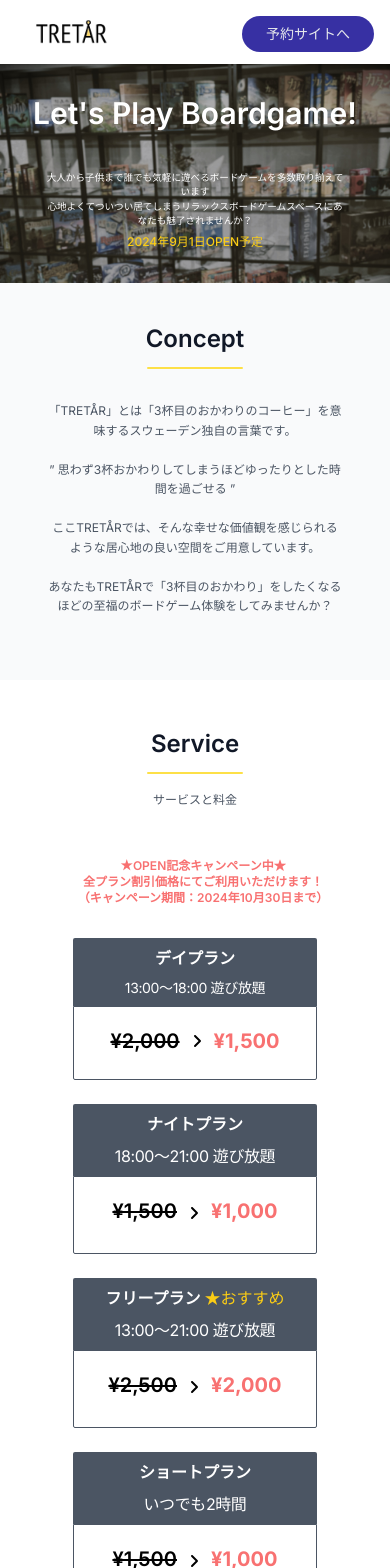
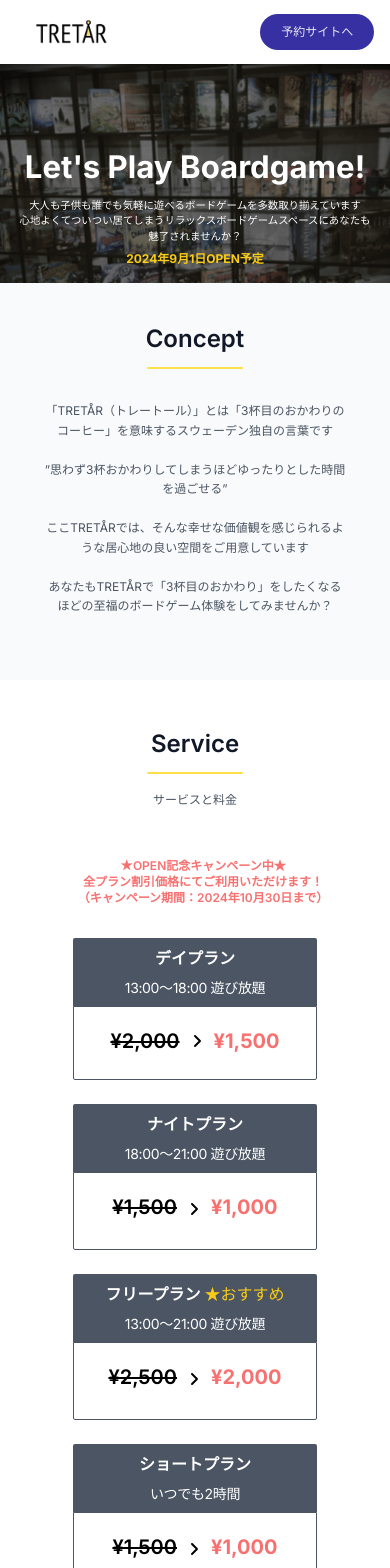
Before and after one commit to merrr224/tretar-official-website, a Next.js app: page / in a window 390 px wide. Shown: the top 1568 px of the page. Built offline with nearby package versions, Linux system fonts and the light colour scheme.

Commit message:
fix:TOP部分のスマホ表示含むUIを改善

```diff
--- a/src/app/page.tsx
+++ b/src/app/page.tsx
@@ -13,7 +13,7 @@ export default function Home() {
   return (
     <div className="bg-gray-100">
       <header className="z-50 p-4 w-full bg-white shadow text-gray-700 fixed">
-        <div className="container flex justify-between h-8 xs:h-10 sm:h-14 mx-auto">
+        <div className="container flex justify-between items-center h-8 xs:h-10 sm:h-14 mx-auto">
           <a rel="noopener noreferrer" href="#" aria-label="Back to homepage" className="flex items-center p-2">
 
             <Link href="/" className="flex">
@@ -43,8 +43,8 @@ export default function Home() {
               <a rel="noopener noreferrer" href="#contact" className="flex items-center px-4 -mb-1 border-b-2 border-transparent hover:text-yellow-400 hover:border-yellow-400">Contact</a>
             </li>
           </ul>
-          <div className="items-center flex-shrink-0 lg:flex">
-            <button className="self-center px-6 xs:px-7 sm:px-8 py-2 sm:py-3 text-sm xs:text-base lg:text-lg font-medium rounded-full bg-indigo-800 text-gray-200 hover:bg-indigo-600">
+          <div className="flex-shrink-0 lg:flex">
+            <button className="self-center px-[1.3rem] xs:px-6 sm:px-8 xl:px-10 py-[0.60rem] sm:py-3 text-xs xs:text-sm md:text-base xl:text-lg font-medium rounded-full bg-indigo-800 text-gray-200 hover:bg-indigo-600">
               <Link href="https://select-type.com/rsv/?id=FTVX8LZK96s&c_id=314993" target="_blank">予約サイトへ</Link></button>
           </div>
         </div>
@@ -54,20 +54,23 @@ export default function Home() {
       <main className='pt-16 sm:pt-20'>
 
         {/* Hero Section */}
-        <section className="grid items-center justify-center aspect-[16/9] bg-cover bg-[url('/bg-img/top-bg.jpg')] ">
+        {/* grid text-center place-items-center  */}
+        <section className="flex flex-col justify-center text-center gap-[0.4rem] xs:gap-3 sm:gap-6 md:gap-10 lg:gap-14 xl:gap-20 pt-16 xs:pt-[4.8rem] sm:pt-28 md:pt-36 lg:pt-44 xl:pt-56 aspect-[16/9] bg-cover bg-[url('/bg-img/top-bg.jpg')]">
+        {/* Overlay */}
+        <div className="absolute inset-0 aspect-[16/9] mt-16 sm:mt-20 bg-black opacity-35"></div>
           <FadeInBottom>
-            <div className="text-center">
               {/* Content */}
-              <h1 className="mx-2 text-white text-3xl xs:text-4xl md:text-6xl lg:text-8xl font-semibold xs:font-bold sm:font-extrabold pb-10">
+              <div className="relative z-10 text-white text-[1.95rem] xs:text-4xl sm:text-5xl md:text-6xl lg:text-7xl xl:text-8xl font-bold md:font-extrabold lg:black">
                 Let&#39;s Play Boardgame!
-              </h1>
+              </div>
 
-              <p className="mx-11 xs:mx-14 text-white text-[0.6rem] xs:text-xs sm:text-base lg:text-lg sm:font-normal font-light">
-                大人から子供まで誰でも気軽に遊べるボードゲームを多数取り揃えています<br />
-                心地よくてついつい居てしまうリラックスボードゲームスペースにあなたも魅了されませんか？<br />
-              </p>
-              <span className="font-medium text-xs xs:text-sm sm:text-lg text-yellow-400">2024年9月1日OPEN予定</span>
-            </div>
+              {/* mx-11 xs:mx-14  text-[0.6rem]*/}
+              <div className="relative z-10 mx-4 xs:mt-1 text-white text-[0.65rem] xs:text-xs sm:txt-sm md:text-base lg:text-lg xl:text-xl font-medium sm:font-semibold">
+                大人も子供も誰でも気軽に遊べるボードゲームを多数取り揃えています<br />
+                心地よくてついつい居てしまうリラックスボードゲームスペースにあなたも魅了されませんか？
+              </div>
+              <div className="relative z-10 font-bold text-xs xs:text-sm sm:text-lg lg:text-xl xl:text-2xl text-yellow-400">2024年9月1日OPEN予定</div>
+
           </FadeInBottom>
         </section>
         {/* End Hero Section */}
@@ -87,12 +90,12 @@ export default function Home() {
                 <span className="w-24 xs:w-28 md:w-36 lg:w-40 h-[2px] mb-4 mt-1 xs:mt-4 md:mt-5 rounded-full bg-yellow-300 mx-auto"></span>
               </FadeInBottom>
               <FadeInBottom>
-                <p className="mt-4 mx-12 xs:mx-14 sm:mx-24 lg:mx-auto leading-relaxed text-xs xs:text-sm sm:text-base text-gray-600">
-                  「TRETÅR」とは「3杯目のおかわりのコーヒー」を意味するスウェーデン独自の言葉です。
+                <p className="mt-4 mx-11 xs:mx-12 sm:mx-18 lg:mx-auto leading-relaxed text-xs xs:text-sm sm:text-base text-gray-600">
+                  「TRETÅR（トレートール）」とは「3杯目のおかわりのコーヒー」を意味するスウェーデン独自の言葉です
                   <br /><br />
-                  ” 思わず3杯おかわりしてしまうほどゆったりとした時間を過ごせる  ”
+                  ”思わず3杯おかわりしてしまうほどゆったりとした時間を過ごせる”
                   <br /><br />
-                  ここTRETÅRでは、そんな幸せな価値観を感じられるような居心地の良い空間をご用意しています。
+                  ここTRETÅRでは、そんな幸せな価値観を感じられるような居心地の良い空間をご用意しています
                   <br /><br />
                   あなたもTRETÅRで「3杯目のおかわり」をしたくなるほどの至福のボードゲーム体験をしてみませんか？
                 </p>
@@ -143,7 +146,7 @@ export default function Home() {
                   <div className="w-full md:w-1/2 xl:w-1/4 px-px sm:px-4 xl:px-2 mb-6 xs:mb-8 xl:mb-0">
                     <div className="bg-gray-600 text-white text-center rounded-t-sm">
                       <div className="py-2 text-base sm:text-lg md:text-xl xl:text-2xl font-semibold">ナイトプラン</div>
-                      <div className="pb-2 text-base lg:text-lg tracking-tight">18:00〜21:00 遊び放題</div>
+                      <div className="pb-2 text-sm sm:text-base xl:text-lg tracking-tight">18:00〜21:00 遊び放題</div>
                     </div>
                     <div className="inline-flex w-full justify-center bg-white text-black py-5 xs:py-6 border rounded-b-sm border-gray-600">
                       <span className="text-xl sm:text-2xl font-semibold line-through">¥1,500</span>
@@ -160,7 +163,7 @@ export default function Home() {
                         <span className="text-base sm:text-lg md:text-xl xl:text-2xl font-semibold">フリープラン</span>
                         <span className="ml-1 text-base font-medium text-yellow-400">★おすすめ</span>
                       </div>
-                      <div className="pb-2 text-base lg:text-lg tracking-tight">13:00〜21:00 遊び放題</div>
+                      <div className="pb-2 text-sm sm:text-base xl:text-lg tracking-tight">13:00〜21:00 遊び放題</div>
                     </div>
                     <div className="inline-flex w-full justify-center bg-white text-black py-5 xs:py-6 border rounded-b-sm border-gray-600">
                       <span className="text-xl sm:text-2xl font-semibold line-through">¥2,500</span>
@@ -174,7 +177,7 @@ export default function Home() {
                   <div className="w-full md:w-1/2 xl:w-1/4 px-px sm:px-4 xl:px-2 mb-6 xs:mb-8 xl:mb-0">
                     <div className="bg-gray-600 text-white text-center rounded-t-sm">
                       <div className="py-2 text-base sm:text-lg md:text-xl xl:text-2xl font-semibold">ショートプラン</div>
-                      <div className="pb-2 text-base lg:text-lg tracking-tight">いつでも2時間</div>
+                      <div className="pb-2 text-sm sm:text-base xl:text-lg tracking-tight">いつでも2時間</div>
                     </div>
                     <div className="inline-flex w-full justify-center bg-white text-black py-5 xs:py-6 border rounded-b-sm border-gray-600">
                       <span className="text-xl sm:text-2xl font-semibold line-through">¥1,500</span>
@@ -286,7 +289,7 @@ export default function Home() {
                       <li className='font-semibold'>営業時間</li>
                       <li>土曜／日曜／祝日　13:00～21:00</li>
                     </ul>
-                    <ul className="list-none pl-5 md:pl-1 text-sm xs:text-base lg:text-xl py-12">
+                    <ul className="list-none pl-5 md:pl-1 text-sm xs:text-base lg:text-xl py-8 xs:py-10 sm:py-12">
                       <li className='font-semibold'>住所</li>
                       <li>東京都台東区東上野４丁目１０−８　川崎ビル２階</li>
                     </ul>
@@ -318,33 +321,33 @@ export default function Home() {
                 <span className="w-24 xs:w-28 md:w-36 lg:w-40 h-[2px] mb-4 mt-1 xs:mt-4 md:mt-5 rounded-full bg-yellow-300 mx-auto"></span>
                 <p className="mx-auto leading-relaxed text-xs xs:text-sm md:text-base text-gray-600">よくある質問</p>
 
-                <div className="container flex flex-col justify-center text-left ml-4 px-0 lg:px-4 pt-8 pb-0 lg:pb-8 mx-auto text-gray-900">
+                <div className="container flex flex-col justify-center text-left px-0 lg:px-4 pt-8 pb-0 lg:pb-8 mx-auto text-gray-900">
                   <div className="space-y-4 text-xs xs:text-sm lg:text-base">
                     <details className="w-full border rounded-lg bg-white">
                       <summary className="px-4 py-6 focus:outline-none focus-visible:ri">ボードゲームは初心者なのですが、大丈夫ですか？</summary>
-                      <p className="px-4 py-6 pt-0 ml-4 -mt-4 font-semibold text-gray-900">
+                      <p className="px-4 py-6 pt-0 ml-3 -mt-2 font-semibold text-gray-900">
                         大丈夫です！初心者にもおすすめのボードゲームを多数ご用意しております！</p>
                     </details>
                     <details className="w-full border rounded-lg bg-white">
                       <summary className="px-4 py-6 focus:outline-none focus-visible:ri">ボードゲームを持ち込んでもいいですか？</summary>
-                      <p className="px-4 py-6 pt-0 ml-4 -mt-4 font-semibold text-gray-900">
+                      <p className="px-4 py-6 pt-0 ml-3 -mt-2 font-semibold text-gray-900">
                         持ち込みもOKです。 ただし、ギャンブルをイメージさせるような麻雀・ポーカートランプなどはご遠慮いただいております。あらかじめご了承ください。
                       </p>
                     </details>
                     <details className="w-full border rounded-lg bg-white">
                       <summary className="px-4 py-6 focus:outline-none focus-visible:ri">飲食物の持ち込みルールはありますか？</summary>
-                      <p className="px-4 py-6 pt-0 ml-4 -mt-4 font-semibold text-gray-900">
+                      <p className="px-4 py-6 pt-0 ml-3 -mt-2 font-semibold text-gray-900">
                         お菓子や飲み物の持ち込みはOKです。ただしアルコール類やボードゲームが汚れやすい食べ物の持ち込みは禁止です。また、ゴミは各自でお持ち帰りいただきますようお願いいたします。</p>
                     </details>
                     <details className="w-full border rounded-lg bg-white">
                       <summary className="px-4 py-6 focus:outline-none focus-visible:ri">料金の支払方法は？</summary>
-                      <p className="px-4 py-6 pt-0 ml-4 -mt-4 font-semibold text-gray-900">
+                      <p className="px-4 py-6 pt-0 ml-3 -mt-2 font-semibold text-gray-900">
                         ご予約当日のご来店時に、現金またはPayPayでお支払いください。
                       </p>
                     </details>
                     <details className="w-full border rounded-lg bg-white">
                       <summary className="px-4 py-6 focus:outline-none focus-visible:ri">その他注意事項</summary>
-                      <p className="px-4 py-6 pt-0 ml-4 -mt-4 font-semibold text-gray-900">
+                      <p className="px-4 py-6 pt-0 ml-3 -mt-2 font-semibold text-gray-900">
                         9名様以上でのご利用や当日のご予約、貸し切り利用のご相談は、予約サイトからではなく
                         <a rel="noopener noreferrer" href="https://www.instagram.com/tretar_boardgame/" target="_blank"><span className='hover:text-yellow-300'>Instagram</span>のDMにご連絡ください。</a></p>
                     </details>
```
